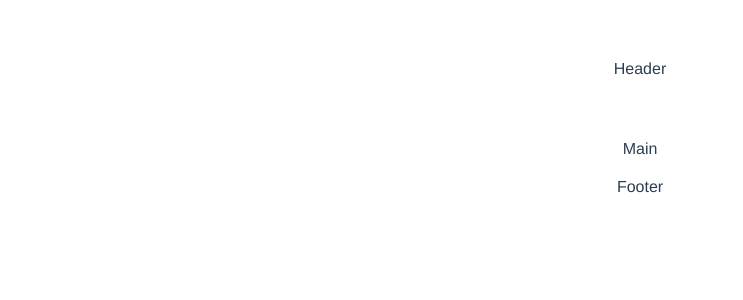
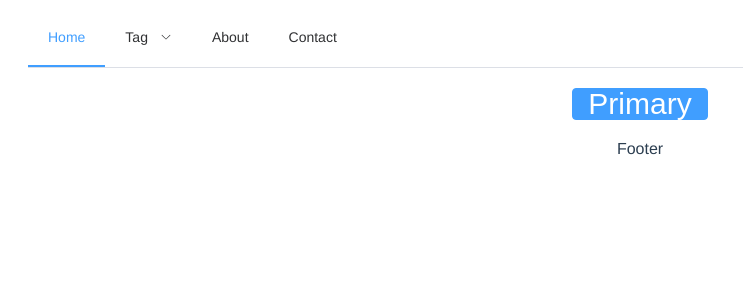
Before and after one commit to chenxu2656/vue-node-blog, a Vue app: page / in a window 1280 px wide. Shown: the top 300 px of the page, without its empty margins (0-743 px from the left). Built offline with nearby package versions, Linux system fonts and the light colour scheme.

Commit message:
write simple ui

```diff
--- a/package.json
+++ b/package.json
@@ -24,7 +24,9 @@
     "@vue/cli-plugin-eslint": "~5.0.0",
     "@vue/cli-service": "~5.0.0",
     "eslint": "^7.32.0",
-    "eslint-plugin-vue": "^8.0.3"
+    "eslint-plugin-vue": "^8.0.3",
+    "sass": "^1.49.9",
+    "sass-loader": "^12.6.0"
   },
   "eslintConfig": {
     "root": true,
--- a/src/App.vue
+++ b/src/App.vue
@@ -1,29 +1,45 @@
 <template>
   <div class="common-layout">
     <el-container>
-      <el-header>Header</el-header>
-      <el-main>Main</el-main>
+      <el-header>
+          <el-menu
+            mode="horizontal"
+            default-active="home"
+            menu-trigger="hover"
+            router='true'
+          >
+            <el-menu-item index="home" >Home</el-menu-item>
+            <el-sub-menu index="tag">
+                <template #title>Tag</template>
+                <el-menu-item index="front-end" key="">JavaScript</el-menu-item>
+                <el-menu-item index="back-end" key="">Node</el-menu-item>
+            </el-sub-menu>
+            <el-menu-item index="About">About</el-menu-item>
+            <el-menu-item index="contact">Contact</el-menu-item>
+          </el-menu>
+      </el-header>
+      <el-main>
+        <router-view></router-view>
+      </el-main>
       <el-footer>Footer</el-footer>
     </el-container>
   </div>
 </template>
-
-
 <script>
 export default {
   name: 'App',
   components: {
   }
 }
+
 </script>
 
-<style>
+<style lang='scss'>
 #app {
   font-family: Avenir, Helvetica, Arial, sans-serif;
   -webkit-font-smoothing: antialiased;
   -moz-osx-font-smoothing: grayscale;
   text-align: center;
   color: #2c3e50;
-  margin-top: 60px;
 }
 </style>
--- /dev/null
+++ b/src/stylesheet/define.scss
@@ -0,0 +1,4 @@
+$base_color: #ffab4e;
+$font_color: #000000;
+// font-size
+$h1_size: 30px
--- a/views/HomePage.vue
+++ b/views/HomePage.vue
@@ -1,3 +1,8 @@
 <template>
-    This will be the homePage
+    <el-button type="primary" class="test">Primary</el-button>
 </template>
+<style lang="scss" scoped>
+.test{
+    font-size: $h1_size;
+}
+</style>
--- a/vue.config.js
+++ b/vue.config.js
@@ -3,5 +3,13 @@ module.exports = defineConfig({
   transpileDependencies: true,
   devServer: {
     port: "3010"
+  },
+  css: {
+    loaderOptions: {
+      scss: {
+        // scss 引入全局变量
+        additionalData: `@import "~@/stylesheet/define.scss";`
+      }
+    }
   }
 })
```
Also changed, not shown: 1 other file (tests, documents, lock files or other folders).
